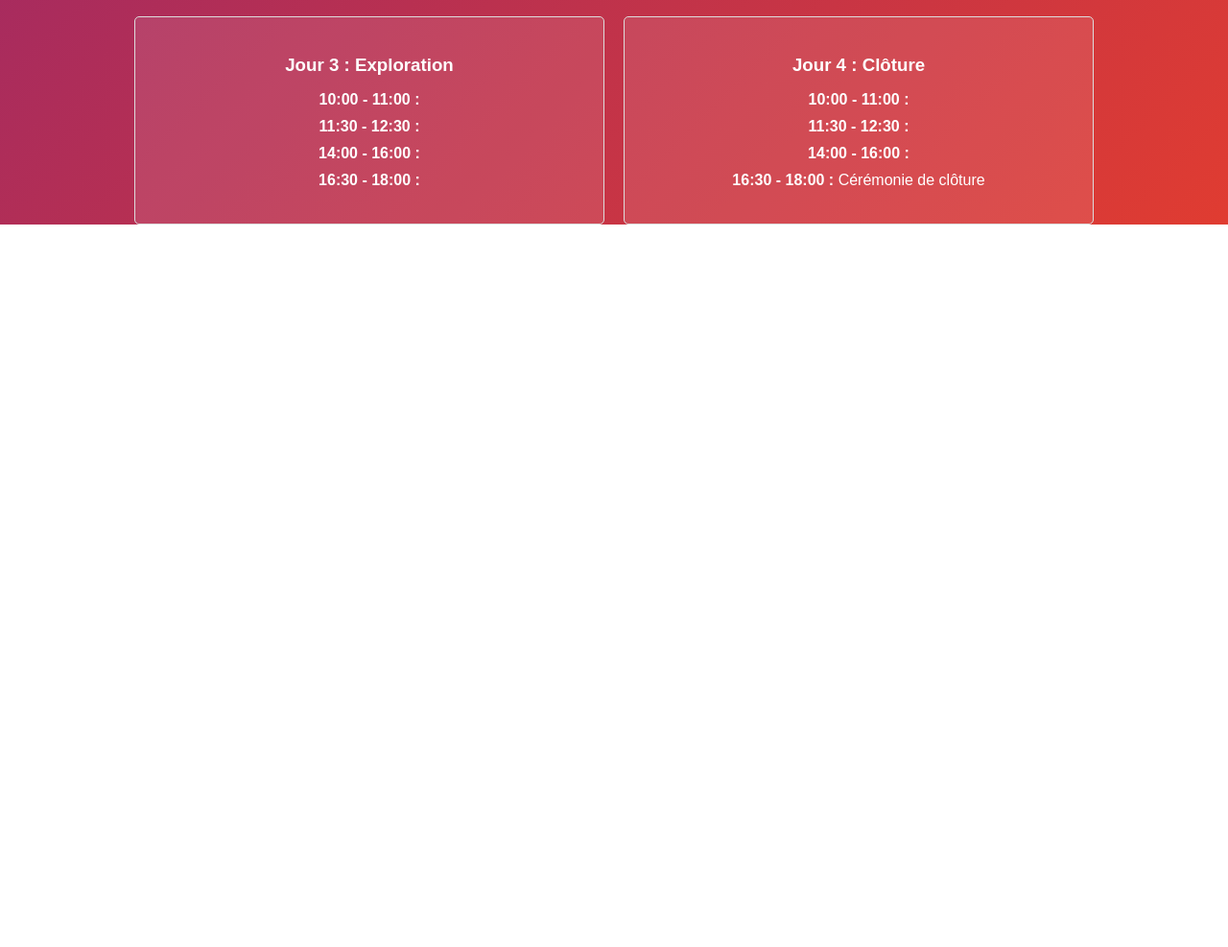
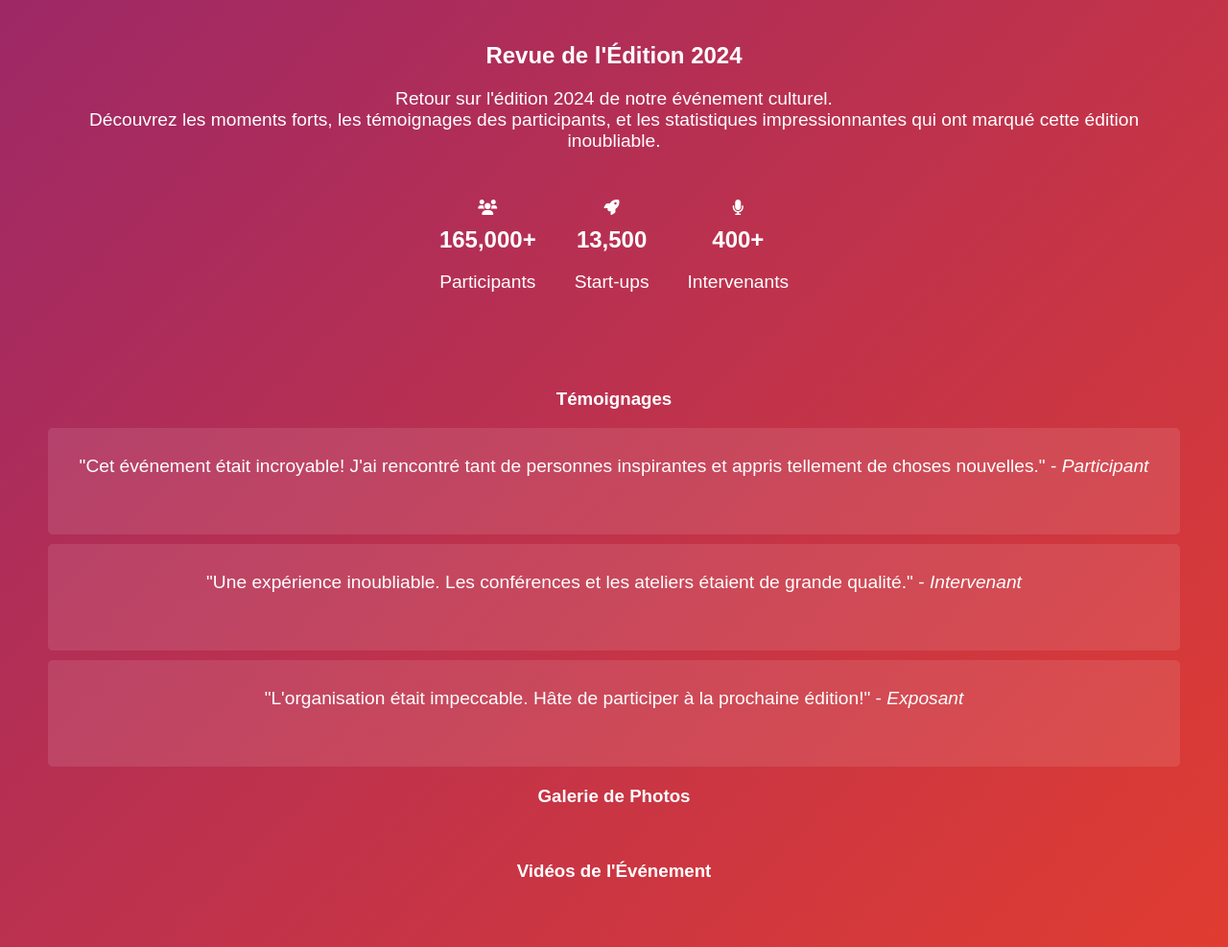
Before and after one commit to mZasir/SAE-S206, a plain HTML site: page index.html in a window 1280 px wide. Shown: the part 1378-2365 px from the top of the page at 96% size. Before the commit the page ends 1612 px from the top, so only its background shows below. Drawn offline with Linux system fonts and the light colour scheme.

Commit message:
revue 2024

```diff
--- a/index.html
+++ b/index.html
@@ -131,9 +131,63 @@
                         </li>
                     </ul>
                 </div>
+            </div>
+        </section>
+
+        <section class="review-2024">
+            <h2>Revue de l'Édition 2024</h2>
+
+            <p>Retour sur l'édition 2024 de notre événement culturel. <br>
+             Découvrez les moments forts, les témoignages des participants,
+             et les statistiques impressionnantes qui ont marqué cette édition inoubliable.</p>
 
 
+             <div class="stats">
+                <div class="stat-item">
+                    <i class="fas fa-users"></i>
+                    <span>165,000+</span>
+                    <p>Participants</p>
+                </div>
+                <div class="stat-item">
+                    <i class="fas fa-rocket"></i>
+                    <span>13,500</span>
+                    <p>Start-ups</p>
+                </div>
+                <div class="stat-item">
+                    <i class="fas fa-microphone"></i>
+                    <span>400+</span>
+                    <p>Intervenants</p>
+                </div>
             </div>
+
+            <div class="testimonials">
+                <h3>Témoignages</h3>
+                <div class="testimonial">
+                    <p>"Cet événement était incroyable! J'ai rencontré tant de personnes inspirantes et appris tellement de choses nouvelles." - <em>Participant</em></p>
+                </div>
+                <div class="testimonial">
+                    <p>"Une expérience inoubliable. Les conférences et les ateliers étaient de grande qualité." - <em>Intervenant</em></p>
+                </div>
+                <div class="testimonial">
+                    <p>"L'organisation était impeccable. Hâte de participer à la prochaine édition!" - <em>Exposant</em></p>
+                </div>
+            </div>
+
+            <div class="photo-gallery">
+                <h3>Galerie de Photos</h3>
+                <div class="gallery-grid">
+                    <img src="" alt="">
+                </div>
+            </div>
+
+            <div class="video-gallery">
+                <h3>Vidéos de l'Événement</h3>
+                <div class="video-grid">
+
+                </div>
+            </div>
+
+
 
         </section>
     </main>
--- a/style.css
+++ b/style.css
@@ -70,17 +70,17 @@ header {
     color: #fff;
 }
 
-.welcome-section {
+.review-2024 {
     text-align: center;
     padding: 50px;
 }
 
-.welcome-section h1 {
+.review-2024  h1 {
     font-size: 2.5em;
     margin-bottom: 20px;
 }
 
-.welcome-section p {
+.review-2024  p {
     font-size: 1.2em;
     margin-bottom: 50px;
 }
@@ -164,3 +164,15 @@ header {
 .programme-item li {
     margin-bottom: 10px;
 }
+
+
+.review-2024 .testimonials {
+    margin-bottom: 20px;
+}
+
+.review-2024 .testimonial {
+    background: rgba(255, 255, 255, 0.1);
+    padding: 10px;
+    margin-bottom: 10px;
+    border-radius: 5px;
+}
```
